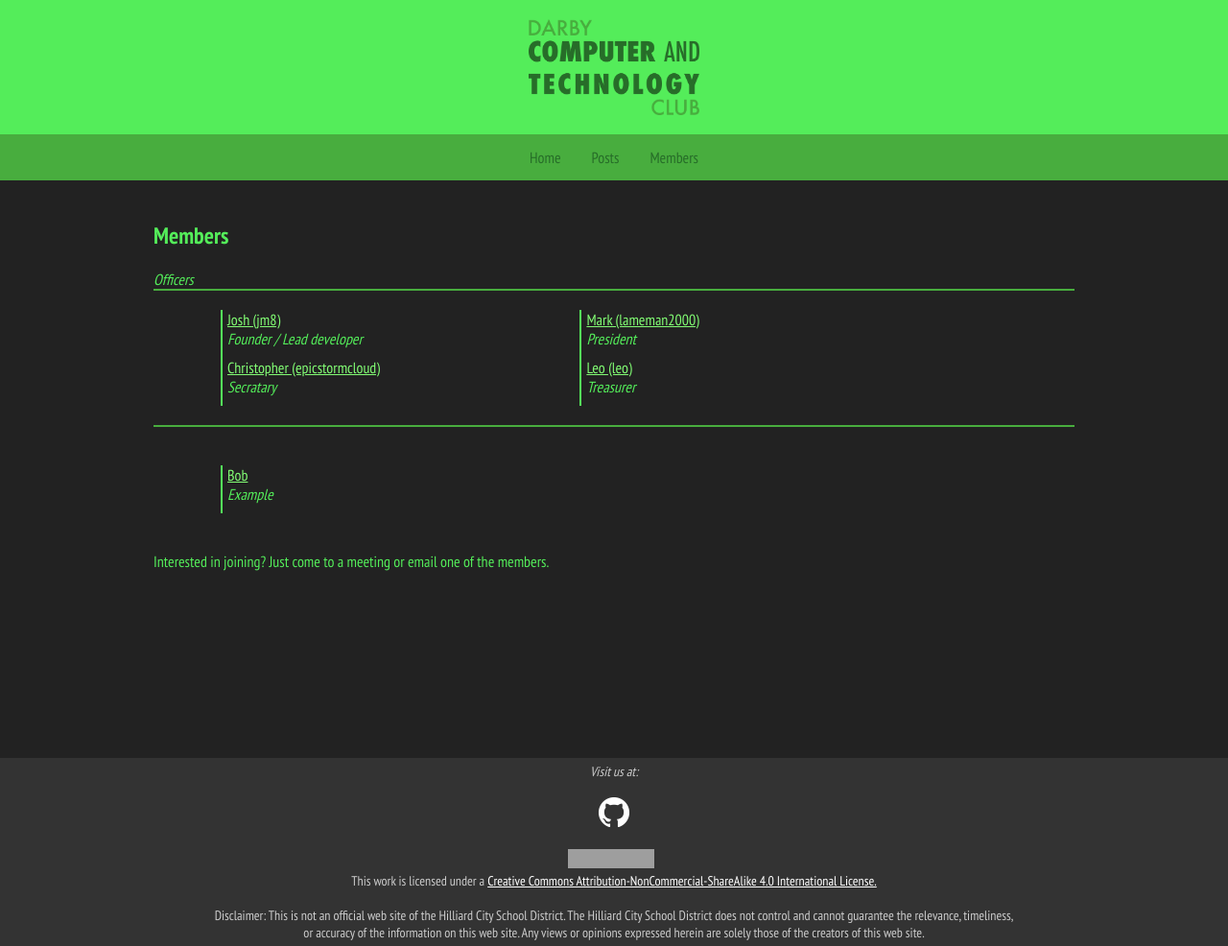
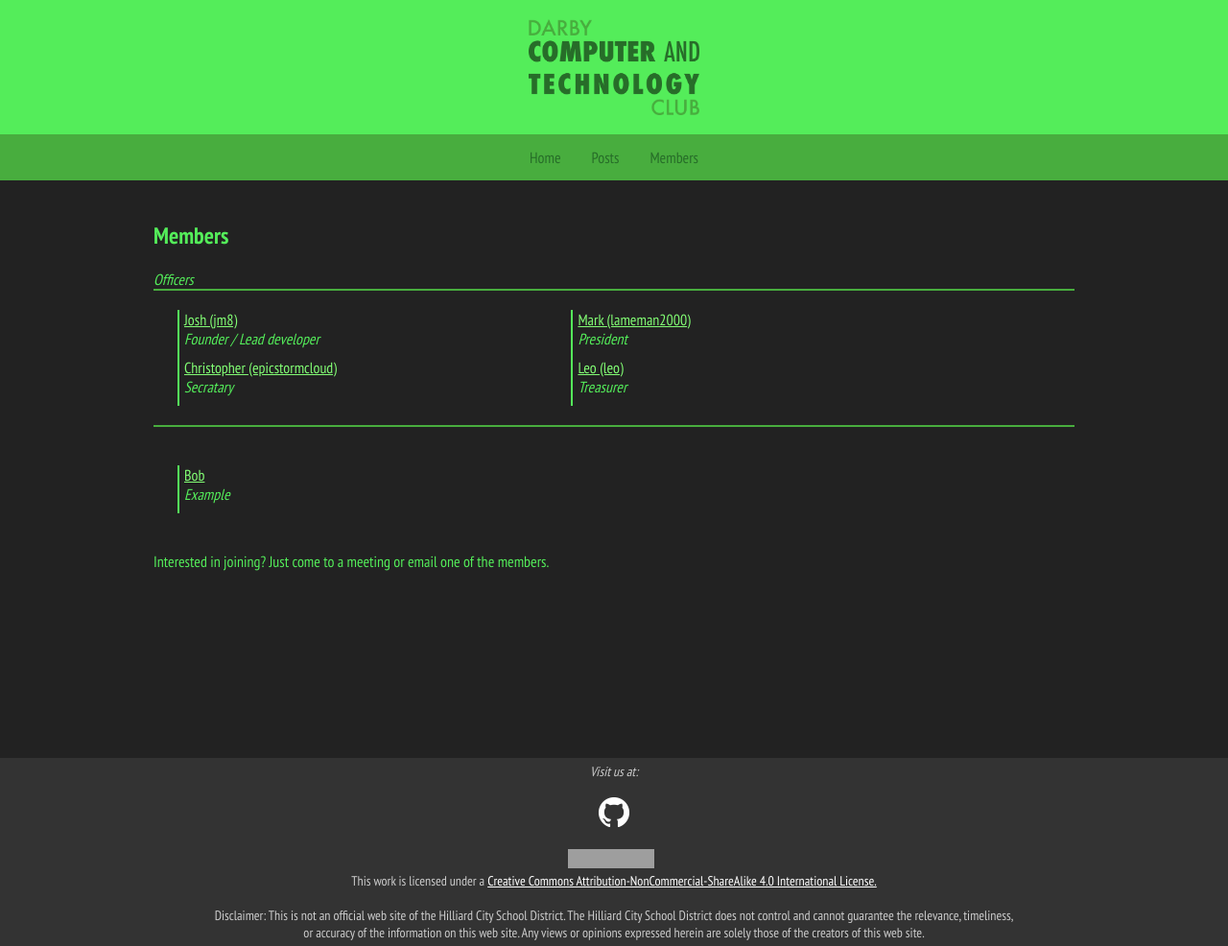
Before and after one commit to DarbyCAT/legacy, a Jekyll site: the page built from members.html, in a window 1280 px wide. Shown: the whole page at 96% size. Built offline with Jekyll 4.4.1, drawn with Linux system fonts in a browser that asks for light colours; grey boxes are pictures that could not be loaded.

Commit message:
Fixed styling on posts page
Lowered padding to make it wider on mobile devieces

```diff
--- a/css/main.css
+++ b/css/main.css
@@ -107,7 +107,7 @@ html{
 }
 .boxes {
     text-align: left;
-    padding: 0 50px;
+    padding: 0 5px;
 }
 .boxes div {
     width: 40%;
```
